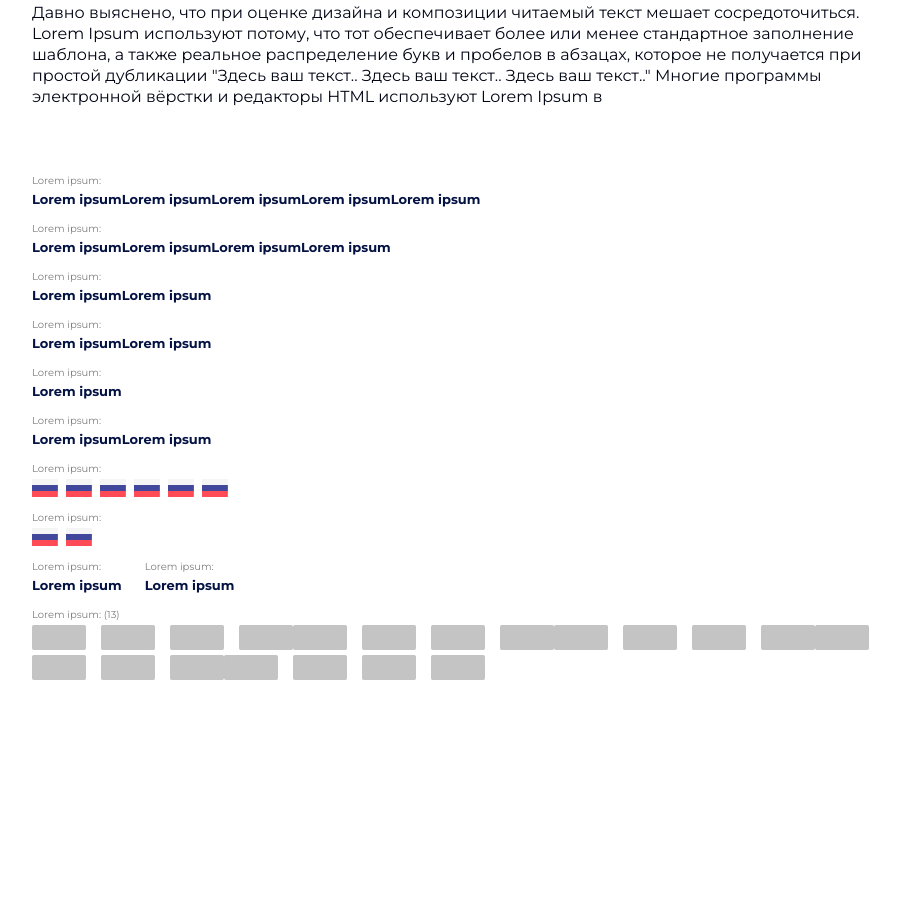
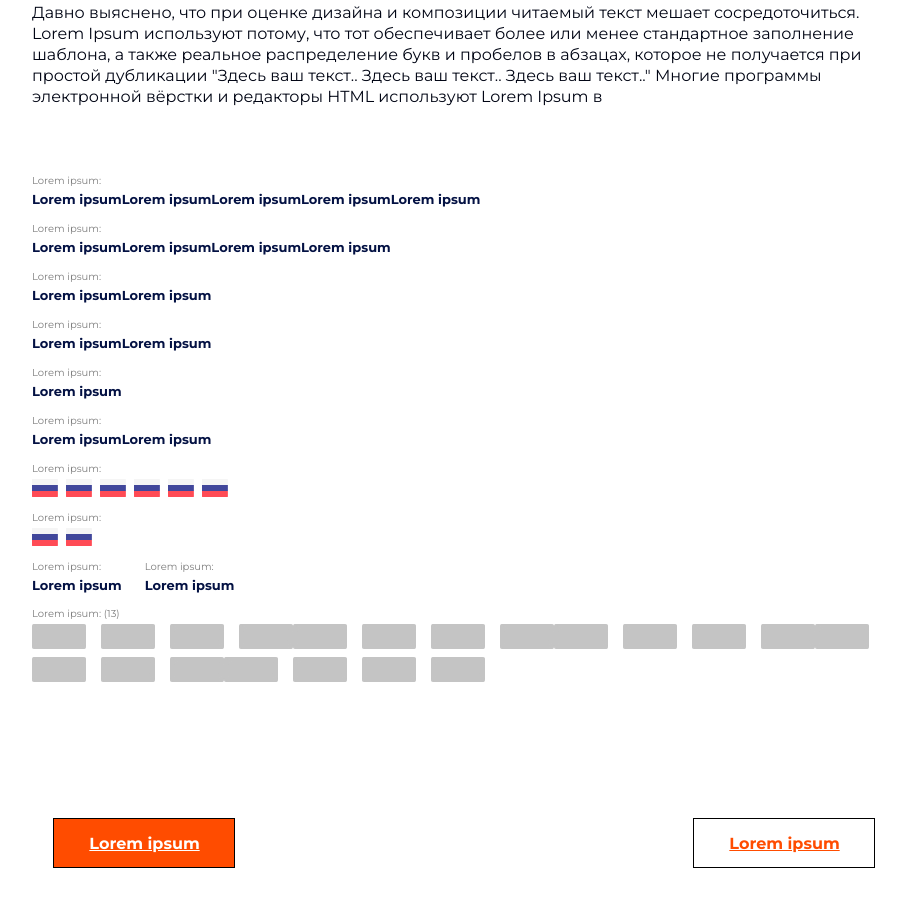
Before and after one commit to david-shakaya/SunBurn-test, a website: page src/index.html in a window 1280 px wide. Shown: the part 231-1140 px from the top of the page, without its empty margins (176-1082 px from the left). Before the commit the page ends 915 px from the top, so only its background shows below. Drawn offline with nearby package versions, Linux system fonts and the light colour scheme; files that its build step writes are made by us from their sources.

Commit message:
Добав навигацию

```diff
--- /dev/null
+++ b/src/html/body-cards-section.html
@@ -0,0 +1,172 @@
+<section class="body-cards-section">
+  <div class="container-body-list-card container">
+    <div class="wrapper-cards">
+      <p class="subtitle-cards subtitle ">
+        Lorem ipsum: <span class="invisible-in-descktop">(13)</span>
+      </p>
+      <ul class="list-cards">
+        <li class="list-item-cards">
+          <img
+            class="list-item-cards-img"
+            src="../images/Rec.jpg"
+            alt="card"
+            width="54px"
+          />
+        </li>
+        <li class="list-item-cards">
+          <img
+            class="list-item-cards-img"
+            src="../images/Rec.jpg"
+            alt="card"
+            width="54px"
+          />
+        </li>
+        <li class="list-item-cards">
+          <img
+            class="list-item-cards-img"
+            src="../images/Rec.jpg"
+            alt="card"
+            width="54px"
+          />
+        </li>
+        <li class="list-item-cards">
+          <img
+            class="list-item-cards-img"
+            src="../images/Rec.jpg"
+            alt="card"
+            width="54px"
+          />
+        </li>
+        <li class="list-item-cards">
+          <img
+            class="list-item-cards-img"
+            src="../images/Rec.jpg"
+            alt="card"
+            width="54px"
+          />
+        </li>
+        <li class="list-item-cards">
+          <img
+            class="list-item-cards-img"
+            src="../images/Rec.jpg"
+            alt="card"
+            width="54px"
+          />
+        </li>
+        <li class="list-item-cards">
+          <img
+            class="list-item-cards-img"
+            src="../images/Rec.jpg"
+            alt="card"
+            width="54px"
+          />
+        </li>
+        <li class="list-item-cards">
+          <img
+            class="list-item-cards-img"
+            src="../images/Rec.jpg"
+            alt="card"
+            width="54px"
+          />
+        </li>
+        <li class="list-item-cards">
+          <img
+            class="list-item-cards-img"
+            src="../images/Rec.jpg"
+            alt="card"
+            width="54px"
+          />
+        </li>
+        <li class="list-item-cards">
+          <img
+            class="list-item-cards-img"
+            src="../images/Rec.jpg"
+            alt="card"
+            width="54px"
+          />
+        </li>
+        <li class="list-item-cards">
+          <img
+            class="list-item-cards-img"
+            src="../images/Rec.jpg"
+            alt="card"
+            width="54px"
+          />
+        </li>
+        <li class="list-item-cards">
+          <img
+            class="list-item-cards-img"
+            src="../images/Rec.jpg"
+            alt="card"
+            width="54px"
+          />
+        </li>
+        <li class="list-item-cards">
+          <img
+            class="list-item-cards-img"
+            src="../images/Rec.jpg"
+            alt="card"
+            width="54px"
+          />
+        </li>
+        <li class="list-item-cards">
+          <img
+            class="list-item-cards-img"
+            src="../images/Rec.jpg"
+            alt="card"
+            width="54px"
+          />
+        </li>
+        <li class="list-item-cards">
+          <img
+            class="list-item-cards-img"
+            src="../images/Rec.jpg"
+            alt="card"
+            width="54px"
+          />
+        </li>
+        <li class="list-item-cards">
+          <img
+            class="list-item-cards-img"
+            src="../images/Rec.jpg"
+            alt="card"
+            width="54px"
+          />
+        </li>
+        <li class="list-item-cards">
+          <img
+            class="list-item-cards-img"
+            src="../images/Rec.jpg"
+            alt="card"
+            width="54px"
+          />
+        </li>
+        <li class="list-item-cards">
+          <img
+            class="list-item-cards-img"
+            src="../images/Rec.jpg"
+            alt="card"
+            width="54px"
+          />
+        </li>
+        <li class="list-item-cards">
+          <img
+            class="list-item-cards-img"
+            src="../images/Rec.jpg"
+            alt="card"
+            width="54px"
+          />
+        </li>
+        <!--  -->
+        <li class="list-item-cards">
+          <img
+            class="list-item-cards-img"
+            src="../images/Rec.jpg"
+            alt="card"
+            width="54px"
+          />
+        </li>
+      </ul>
+    </div>
+  </div>
+</section>
--- a/src/html/body-section.html
+++ b/src/html/body-section.html
@@ -75,172 +75,5 @@
         <h3 class="title-list-item-lorem title">Lorem ipsum</h3>
       </li>
     </ul>
-    <div class="wrapper-cards">
-      <p class="subtitle-cards subtitle">
-        Lorem ipsum: <span class="invisible-in-descktop">(13)</span>
-      </p>
-      <ul class="list-cards">
-        <li class="list-item-cards">
-          <img
-            class="list-item-cards-img"
-            src="../images/Rec.jpg"
-            alt="card"
-            width="54px"
-          />
-        </li>
-        <li class="list-item-cards">
-          <img
-            class="list-item-cards-img"
-            src="../images/Rec.jpg"
-            alt="card"
-            width="54px"
-          />
-        </li>
-        <li class="list-item-cards">
-          <img
-            class="list-item-cards-img"
-            src="../images/Rec.jpg"
-            alt="card"
-            width="54px"
-          />
-        </li>
-        <li class="list-item-cards">
-          <img
-            class="list-item-cards-img"
-            src="../images/Rec.jpg"
-            alt="card"
-            width="54px"
-          />
-        </li>
-        <li class="list-item-cards">
-          <img
-            class="list-item-cards-img"
-            src="../images/Rec.jpg"
-            alt="card"
-            width="54px"
-          />
-        </li>
-        <li class="list-item-cards">
-          <img
-            class="list-item-cards-img"
-            src="../images/Rec.jpg"
-            alt="card"
-            width="54px"
-          />
-        </li>
-        <li class="list-item-cards">
-          <img
-            class="list-item-cards-img"
-            src="../images/Rec.jpg"
-            alt="card"
-            width="54px"
-          />
-        </li>
-        <li class="list-item-cards">
-          <img
-            class="list-item-cards-img"
-            src="../images/Rec.jpg"
-            alt="card"
-            width="54px"
-          />
-        </li>
-        <li class="list-item-cards">
-          <img
-            class="list-item-cards-img"
-            src="../images/Rec.jpg"
-            alt="card"
-            width="54px"
-          />
-        </li>
-        <li class="list-item-cards">
-          <img
-            class="list-item-cards-img"
-            src="../images/Rec.jpg"
-            alt="card"
-            width="54px"
-          />
-        </li>
-        <li class="list-item-cards">
-          <img
-            class="list-item-cards-img"
-            src="../images/Rec.jpg"
-            alt="card"
-            width="54px"
-          />
-        </li>
-        <li class="list-item-cards">
-          <img
-            class="list-item-cards-img"
-            src="../images/Rec.jpg"
-            alt="card"
-            width="54px"
-          />
-        </li>
-        <li class="list-item-cards">
-          <img
-            class="list-item-cards-img"
-            src="../images/Rec.jpg"
-            alt="card"
-            width="54px"
-          />
-        </li>
-        <li class="list-item-cards">
-          <img
-            class="list-item-cards-img"
-            src="../images/Rec.jpg"
-            alt="card"
-            width="54px"
-          />
-        </li>
-        <li class="list-item-cards">
-          <img
-            class="list-item-cards-img"
-            src="../images/Rec.jpg"
-            alt="card"
-            width="54px"
-          />
-        </li>
-        <li class="list-item-cards">
-          <img
-            class="list-item-cards-img"
-            src="../images/Rec.jpg"
-            alt="card"
-            width="54px"
-          />
-        </li>
-        <li class="list-item-cards">
-          <img
-            class="list-item-cards-img"
-            src="../images/Rec.jpg"
-            alt="card"
-            width="54px"
-          />
-        </li>
-        <li class="list-item-cards">
-          <img
-            class="list-item-cards-img"
-            src="../images/Rec.jpg"
-            alt="card"
-            width="54px"
-          />
-        </li>
-        <li class="list-item-cards">
-          <img
-            class="list-item-cards-img"
-            src="../images/Rec.jpg"
-            alt="card"
-            width="54px"
-          />
-        </li>
-        <li class="list-item-cards">
-          <img
-            class="list-item-cards-img"
-            src="../images/Rec.jpg"
-            alt="card"
-            width="54px"
-          />
-        </li>
-      </ul>
-    </div>
   </div>
 </section>
--- /dev/null
+++ b/src/html/navigation.html
@@ -0,0 +1,8 @@
+<section class="navigation-section">
+  <nav class="navigation">
+    <div class="navigation-list">
+      <a class="navigation-item-link active" href="">Lorem ipsum</a>
+      <a class="navigation-item-link" href="">Lorem ipsum</a>
+    </div>
+  </nav>
+</section>
--- a/src/sass/components/_container.scss
+++ b/src/sass/components/_container.scss
@@ -3,6 +3,9 @@
   padding-right: 20px;
   margin-right: auto;
   margin-left: auto;
+}
+.container-body-list-card {
+  padding-right: 19px;
 }
 
 @media screen and (min-width: 300px) {
--- /dev/null
+++ b/src/sass/layout/_body-cards-section.scss
@@ -0,0 +1,29 @@
+.body-cards-section {
+  padding-bottom: 128px;
+}
+
+.list-cards {
+  display: flex;
+  flex-wrap: wrap;
+}
+
+.list-item-cards {
+  display: inline-table;
+  font-size: 0;
+  margin-right: 15px;
+  margin-bottom: 8px;
+  &:nth-child(4n) {
+    margin-right: 0px;
+  }
+  &:nth-last-child(-n + 4) {
+    margin-bottom: 0px;
+  }
+}
+
+.subtitle-cards {
+  line-height: 12px;
+}
+
+.list-item-cards-img {
+  width: 54px;
+}
--- a/src/sass/layout/_body-section.scss
+++ b/src/sass/layout/_body-section.scss
@@ -1,3 +1,7 @@
+.body-section {
+  padding-bottom: 14px;
+}
+
 .body-list-mobile {
   & > li:not(:last-child) {
     margin-bottom: 14px;
@@ -43,28 +47,20 @@
 .list-title-flag-img {
   display: flex;
 }
-.list-item-flag-img:not(:last-child) {
-  margin-right: 8px;
+
+.list-item-flag-img {
+  display: inline-table;
+  font-size: 0;
+  &:not(:last-child) {
+    margin-right: 8px;
+  }
 }
 
 .list-body-lorem {
   display: flex;
 
-  margin-bottom: 14px;
+  //   margin-bottom: 14px;
   & > li:not(:last-child) {
     margin-right: 23px;
   }
 }
-
-.list-cards {
-  display: flex;
-  flex-wrap: wrap;
-}
-
-.list-item-cards {
-  //   width: calc(100% / 4);
-  margin-right: 15px;
-  &:nth-child(4n) {
-    margin-right: 0px;
-  }
-}
--- /dev/null
+++ b/src/sass/layout/_navigation.scss
@@ -0,0 +1,67 @@
+.navigation-section {
+  padding-bottom: 41px;
+}
+// .navigation-list {
+//   display: flex;
+// }
+
+// .navigation-list-item {
+//   //   display: block;
+//   width: 180px;
+//   height: 48px;
+//   //   margin-left: auto;
+//   //   margin-right: auto;
+// }
+
+.navigation-list {
+  display: flex;
+  flex-wrap: wrap;
+}
+.navigation-item-link {
+  padding-top: 14px;
+  border: 1px black solid;
+  padding-bottom: 13px;
+  padding-left: 35px;
+  padding-right: 34px;
+  margin-left: auto;
+  margin-right: auto;
+
+  font-family: $main-font;
+  font-size: 16px;
+  line-height: 21px;
+  font-weight: 700;
+  color: $accent-color;
+}
+
+.active {
+  background-color: $accent-color;
+  color: white;
+  //   sdvsdvs
+}
+
+// .navigation-list-item {
+//   text-align: center;
+//   padding-top: 13px;
+//   padding-top: 14px;
+//   padding-right: 34px;
+//   padding-bottom: 15px;
+//   padding-left: 35px;
+// }
+
+// .btn {
+//     display: inline-block; /* Строчно-блочный элемент */
+//     background: #8C959D; /* Серый цвет фона */
+//     color: #fff; /* Белый цвет текста */
+//     padding: 1rem 1.5rem; /* Поля вокруг текста */
+//     text-decoration: none; /* Убираем подчёркивание */
+//     border-radius: 3px; /* Скругляем уголки */
+//    }
+
+//   <a href="page/new.html" class="btn">Переход по ссылке</a>
+
+// .navigation-list-item {
+//   padding-top: 14px;
+//   padding-right: 34px;
+//   padding-bottom: 15px;
+//   padding-left: 35px;
+// }
--- a/src/sass/main.scss
+++ b/src/sass/main.scss
@@ -9,3 +9,5 @@
 @import './layout/header';
 @import './layout/title-section';
 @import './layout/body-section';
+@import './layout//body-cards-section';
+@import './layout/navigation';
```
Also changed, not shown: src/index.html (+4 -0 lines).
